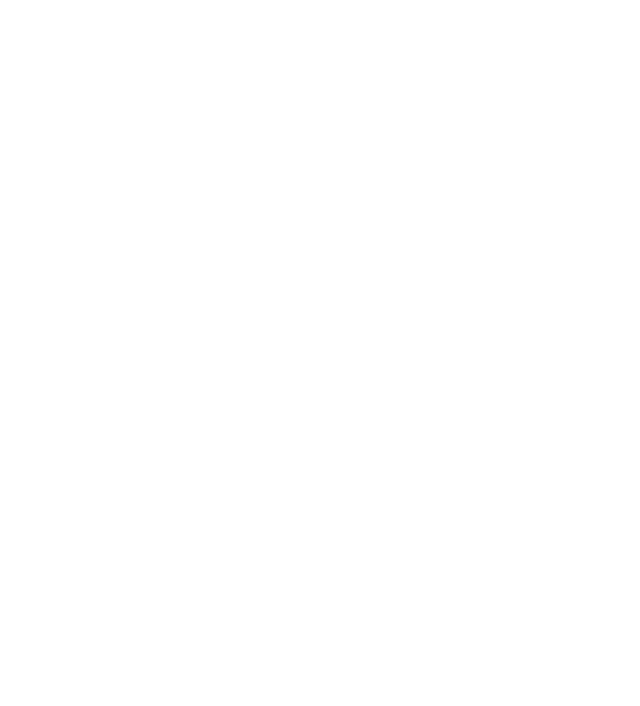
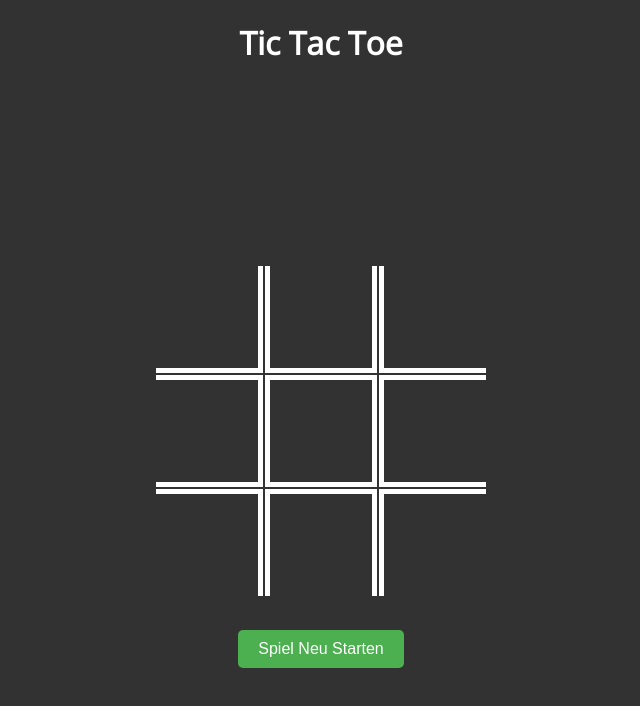
Before and after one commit to EmrahOkur/Tic-Tac-Toe., a plain HTML site: page index.html in a window 1280 px wide. Shown: the whole page, without its empty margins (319-959 px from the left). Drawn offline with nearby package versions, Linux system fonts and the light colour scheme.

Commit message:
Erster Commit

```diff
--- a/index.html
+++ b/index.html
@@ -4,10 +4,17 @@
     <meta charset="UTF-8">
     <meta name="viewport" content="width=device-width, initial-scale=1.0">
     <link rel="stylesheet" href="style.css">
+    <link href="https://fonts.googleapis.com/css2?family=Open+Sans&display=swap" rel="stylesheet">
     <title>Tic Tac Toe</title>
 </head>
-<body>
+<body onload="init()">
+    <h1>Tic Tac Toe</h1>
 
+<div id="content"></div>
+
+<div>
+<button onclick="restartGame()" class="center mt32">Spiel Neu Starten</button>
+</div>
 
 
 
--- a/script.js
+++ b/script.js
@@ -0,0 +1,157 @@
+let fields = [
+    null,
+    null,
+    null,
+    null,
+    null,
+    null,
+    null,
+    null,
+    null,
+];
+
+let currentPlayer = 'circle';
+
+function init(){
+    render();
+}
+
+
+function render() {
+    let table = "<table>";
+    for (let i = 0; i < 3; i++) {
+        table += "<tr>";
+        for (let j = 0; j < 3; j++) {
+            let index = i * 3 + j;
+            let symbol = fields[index] ? (fields[index] === 'circle' ? generateCircleSVG() : generateCrossSVG()) : '';
+            table += `<td id="cell${index}" onclick="handleClick(${index})">${symbol}</td>`;
+        }
+        table += "</tr>";
+    }
+    table += "</table>";
+    document.getElementById("content").innerHTML = table;
+}
+
+function restartGame(){
+    fields = [
+        null,
+        null,
+        null,
+        null,
+        null,
+        null,
+        null,
+        null,
+        null,
+    ];
+    render();
+}
+
+function handleClick(index) {
+    if (fields[index] === null) {
+        fields[index] = currentPlayer;
+        document.getElementById(`cell${index}`).innerHTML = currentPlayer === 'circle' ? generateCircleSVG() : generateCrossSVG();
+        currentPlayer = currentPlayer === 'circle' ? 'cross' : 'circle'; // Wechseln Sie den Spieler
+        checkGameStatus();
+    }
+}
+
+const WINNING_COMBINATIONS = [
+    [0, 1, 2], [3, 4, 5], [6, 7, 8], // horizontal
+    [0, 3, 6], [1, 4, 7], [2, 5, 8], // vertical
+    [0, 4, 8], [2, 4, 6], // diagonal
+];
+
+
+    function handleClick(index) {
+        if (fields[index] === null) {
+            fields[index] = currentPlayer;
+            document.getElementById(`cell${index}`).innerHTML = currentPlayer === 'circle' ? generateCircleSVG() : generateCrossSVG();
+            currentPlayer = currentPlayer === 'circle' ? 'cross' : 'circle'; // Wechseln Sie den Spieler
+            if (isGameFinished()) {
+                const winCombination = getWinningCombination();
+                drawWinningLine(winCombination);
+
+            }
+        }
+    }
+
+    function isGameFinished() {
+        return fields.every((field) => field !== null) || getWinningCombination() !== null;
+    }
+
+    function getWinningCombination() {
+        for (let i = 0; i < WINNING_COMBINATIONS.length; i++) {
+            const [a, b, c] = WINNING_COMBINATIONS[i];
+            if (fields[a] === fields[b] && fields[b] === fields[c] && fields[a] !== null) {
+                return WINNING_COMBINATIONS[i];
+            }
+        }
+        return null;
+    }
+    function drawWinningLine(combination) {
+        const lineColor = '#ffffff';
+        const lineWidth = 5;
+
+        const startCell = document.querySelectorAll(`td`)[combination[0]];
+        const endCell = document.querySelectorAll(`td`)[combination[2]];
+        const startRect = startCell.getBoundingClientRect();
+        const endRect = endCell.getBoundingClientRect();
+
+        const lineLength = Math.sqrt(
+            Math.pow(endRect.left - startRect.left, 2) + Math.pow(endRect.top - startRect.top, 2)
+        );
+        const lineAngle = Math.atan2(endRect.top - startRect.top, endRect.left - startRect.left);
+
+        const line = document.createElement('div');
+        line.style.position = 'absolute';
+        line.style.width = `${lineLength}px`;
+        line.style.height = `${lineWidth}px`;
+        line.style.backgroundColor = lineColor;
+        line.style.top = `${ startRect.top + startRect.height / 2 - lineWidth / 2 }px`;
+        line.style.left = `${ startRect.left + startRect.width / 2 }px`;
+        line.style.transform = `rotate(${ lineAngle }rad)`;
+        line.style.transformOrigin = `top left`;
+        document.getElementById('content').appendChild(line);
+    }
+
+function generateCircleSVG() {
+    const circleColor = "#00B0EF";
+    const width = 70;
+    const height = 70;
+
+    const svgCode = `
+        <svg width="${width}" height="${height}" viewBox="0 0 ${width} ${height}" xmlns="http://www.w3.org/2000/svg">
+            <circle cx="${width / 2}" cy="${height / 2}" r="${width / 2 - 1}" fill="none" stroke="${circleColor}" stroke-width="2">
+                <animate attributeName="stroke-dasharray" values="0,500;500,500" dur="200ms" repeatCount="1" fill="freeze" />
+                <animate attributeName="stroke" values="transparent;${circleColor}" dur="200ms" fill="freeze" />
+            </circle>
+        </svg>
+    `;
+
+    return svgCode;
+}
+
+const circleSVG = generateCircleSVG();
+console.log(circleSVG); // Du kannst es in deiner HTML-Seite verwenden oder für andere Zwecke nutzen.
+
+function generateCrossSVG() {
+    const crossColor = "#FFC000";
+    const size = 70;
+
+    const svgCode = `
+        <svg width="${size}" height="${size}" viewBox="0 0 ${size} ${size}" xmlns="http://www.w3.org/2000/svg">
+            <line x1="0" y1="${size}" x2="${size}" y2="0" stroke="${crossColor}" stroke-width="4">
+                <animate attributeName="stroke-dashoffset" values="140; 0" dur="200ms" fill="freeze" />
+            </line>
+            <line x1="${size}" y1="${size}" x2="0" y2="0" stroke="${crossColor}" stroke-width="4">
+                <animate attributeName="stroke-dashoffset" values="140; 0" dur="200ms" fill="freeze" />
+            </line>
+        </svg>
+    `;
+
+    return svgCode;
+}
+
+const crossSVG = generateCrossSVG();
+console.log(crossSVG);
--- a/style.css
+++ b/style.css
@@ -0,0 +1,80 @@
+body {
+    background-color: #323232;
+    font-family: 'Open Sans', sans-serif;
+    margin: 0;
+    color: white;
+}
+
+h1{
+    display: flex;
+    justify-content: center;
+    text-align: center;
+}
+
+#content{
+    margin-top: 200px;
+    display: flex;
+    justify-content: center;
+    align-items: center;
+}
+td:hover{
+  background-color: rgba(255, 255, 255, 0.3);
+}
+
+td{
+    width: 100px;
+    height: 100px;
+    text-align: center;
+    font-size: 36px;
+    font-weight: bold;
+    cursor: pointer;
+}
+
+table td {
+    border: 5px solid white;
+  }
+  table tr:first-child td {
+    border-top: 0;
+  }
+  table tr td:first-child {
+    border-left: 0;
+  }
+  table tr:last-child td {
+    border-bottom: 0;
+  }
+  table tr td:last-child {
+    border-right: 0;
+  }
+
+  .center{
+    display: flex;
+    justify-content: center;
+    align-items: center;
+  }
+
+  .mt32{
+    margin-top: 32px;
+  }
+
+  button {
+    display: block;
+    margin: 0 auto;
+    padding: 10px 20px;
+    background-color: #4CAF50;
+    color: white;
+    border: none;
+    border-radius: 5px;
+    cursor: pointer;
+    font-size: 16px;
+}
+
+/* Hinzufügen von Hover-Effekten */
+button:hover {
+    background-color: #45a049;
+}
+
+/* Hinzufügen von Fokus-Styling */
+button:focus {
+    outline: none;
+    box-shadow: 0 0 5px #4CAF50;
+}
```
Also changed, not shown: fields.js (added, +11 -0 lines).
